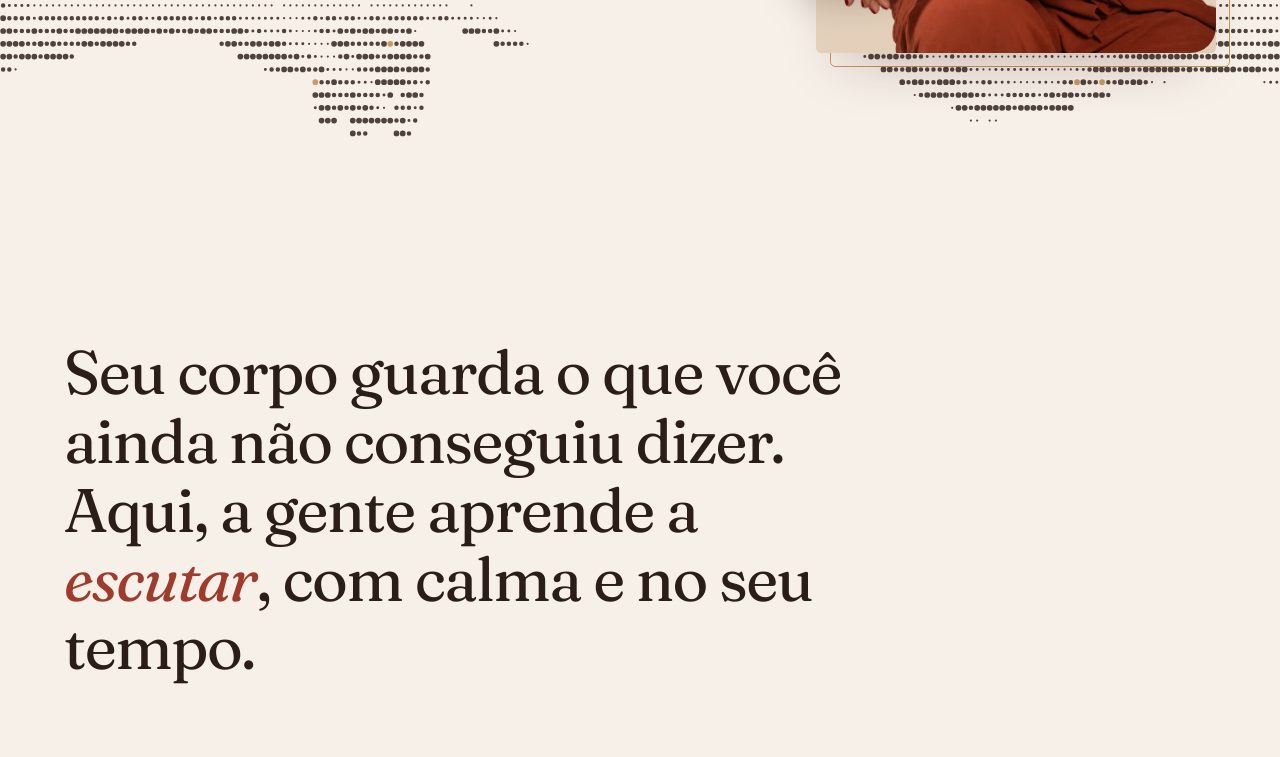
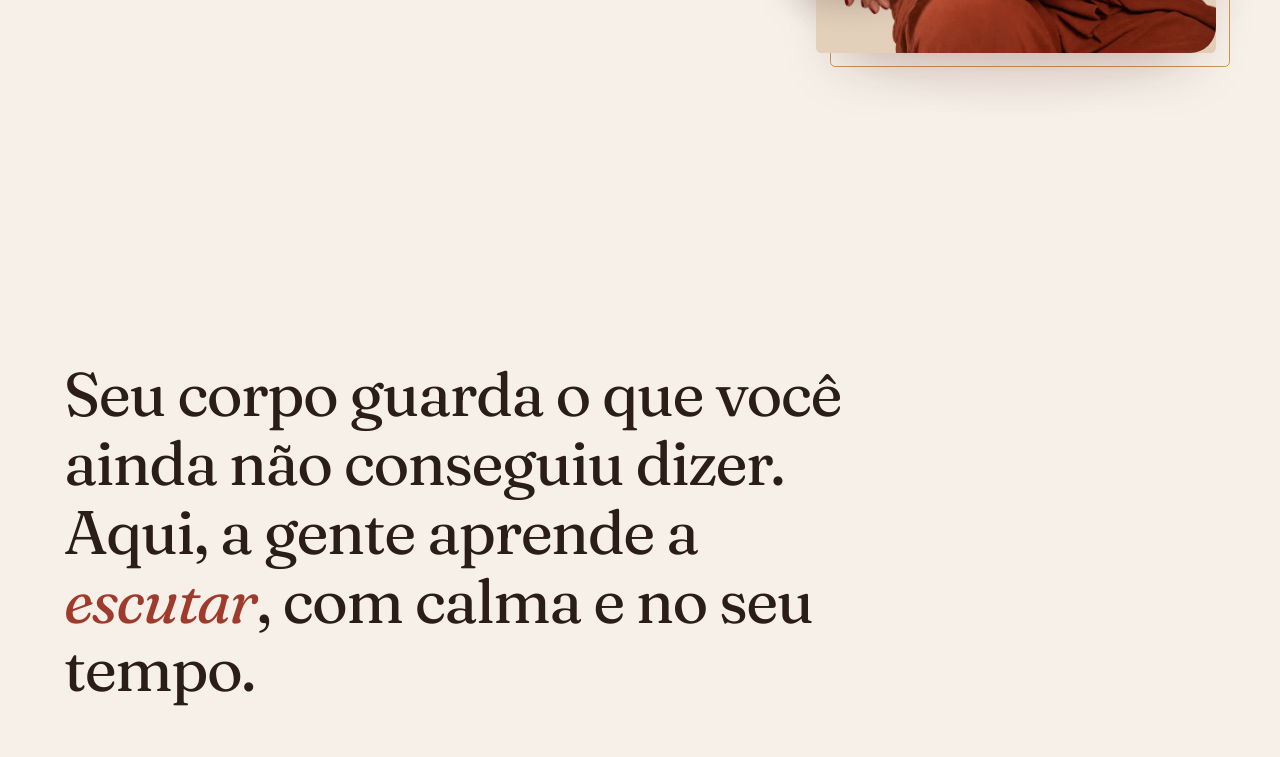
Before and after one commit to Israel-ops-cmd/site-preta-brenda, a plain HTML site: page index.html in a window 1280 px wide. Shown: the part 641-1398 px from the top of the page. Drawn offline with Linux system fonts and the light colour scheme; animation ran at ten frames a second.

Commit message:
Entrada com o nome, hero sem as mãos de pontos e novo fim de página
- Abertura curta (1x por sessão, pula com clique ou movimento reduzido)
- Hero: remove a matriz de pontos, foto sobe com aura dourada respirando
- Chamada final: foto apoiada na borda do rodapé, sem moldura
- Rodapé com fundo areia próprio e logo com espaço corrigido

Co-Authored-By: Claude Opus 5.5 <noreply@anthropic.com>
Claude-Session: https://claude.ai/code/session_01BuBshsTK7WpgeTgXzx4Arm

```diff
--- a/index.html
+++ b/index.html
@@ -106,8 +106,7 @@ h1 em,h2 em,h3 em{font-style:italic;color:var(--terracota)}
 .nav.open .burger span:nth-child(2){transform:translateY(-5px) rotate(-45deg)}
 
 /* Hero */
-.hero{position:relative;min-height:max(720px,100svh);overflow:hidden;display:flex;align-items:flex-start}
-.hero canvas{position:absolute;inset:0;width:100%;height:100%;display:block;z-index:0}
+.hero{position:relative;overflow:hidden;padding-bottom:clamp(90px,10vw,150px)}
 .hero .wrap{position:relative;z-index:2;display:grid;grid-template-columns:minmax(0,1.15fr) minmax(0,.85fr);gap:clamp(24px,5vw,80px);align-items:start;padding-top:clamp(120px,15vh,170px)}
 .hero-copy{max-width:700px}
 .hero h1{font-size:clamp(44px,5.5vw,84px);letter-spacing:-.035em;line-height:.98}
@@ -121,6 +120,10 @@ h1 em,h2 em,h3 em{font-style:italic;color:var(--terracota)}
 .hero-foto{position:relative;z-index:3;justify-self:end;width:min(100%,400px);margin-top:34px}
 .hero-foto .arco{position:relative;border-radius:999px 999px 26px 26px;aspect-ratio:4/5.4;background:linear-gradient(170deg,#EFE4D6 10%,#E2CDB6);box-shadow:0 30px 60px -30px rgba(74,26,23,.35)}
 .hero-foto .arco img{position:absolute;left:0;bottom:0;width:100%;height:auto;clip-path:inset(-40% 0 0 0 round 0 0 26px 26px)}
+.hero-foto::after{content:"";position:absolute;left:-30%;right:-30%;top:-8%;bottom:-14%;z-index:-2;background:radial-gradient(closest-side,rgba(200,149,90,.30),rgba(158,59,44,.10) 55%,rgba(246,240,232,0));animation:aura 9s ease-in-out infinite;pointer-events:none}
+@keyframes aura{0%,100%{transform:scale(.94);opacity:.75}50%{transform:scale(1.06);opacity:1}}
+.hero-foto .arco img{animation:sobe 1.4s var(--ease) .2s both}
+@keyframes sobe{from{opacity:0;transform:translateY(28px)}to{opacity:1;transform:none}}
 .hero-foto::before{content:"";position:absolute;inset:14px -14px -14px 14px;border:1px solid var(--mel);border-radius:999px 999px 26px 26px;z-index:-1}
 .selo{position:absolute;left:-34px;bottom:56px;background:var(--areia);border-radius:20px;padding:14px 18px;box-shadow:0 18px 40px -20px rgba(43,29,24,.35);font-size:13px;line-height:1.35;color:var(--cacau)}
 .selo strong{display:block;font-family:var(--serif);font-size:30px;font-weight:500;line-height:1;color:var(--terracota)}
@@ -273,14 +276,16 @@ h1 em,h2 em,h3 em{font-style:italic;color:var(--terracota)}
 .final h2.on .rw>span{transform:none}
 .final p{margin-top:26px;font-size:18px;max-width:42ch}
 .final .btn{margin-top:38px}
-.final-foto{position:relative;border-radius:999px 999px 26px 26px;aspect-ratio:3/4;max-width:380px;justify-self:end;width:100%;margin-top:60px;background:radial-gradient(120% 90% at 50% 25%,rgba(233,180,140,.30),rgba(255,248,241,.05) 70%)}
-.final-foto::before{content:"";position:absolute;inset:14px -14px -14px 14px;border:1px solid rgba(200,149,90,.7);border-radius:999px 999px 26px 26px;pointer-events:none}
-.final-foto img{position:absolute;left:0;bottom:0;width:100%;height:auto;clip-path:inset(-40% 0 0 0 round 0 0 26px 26px)}
+.final-grid{align-items:end}
+.final-grid>div:first-child{align-self:center}
+.final-foto{position:relative;max-width:420px;justify-self:end;width:100%;margin-bottom:calc(-1*clamp(88px,12vw,168px))}
+.final-foto::before{content:"";position:absolute;left:-12%;right:-12%;top:8%;bottom:0;background:radial-gradient(closest-side,rgba(233,180,140,.32),rgba(233,180,140,0));animation:aura 9s ease-in-out infinite;pointer-events:none}
+.final-foto img{position:relative;display:block;width:100%;height:auto}
 
 /* Rodapé */
-.rodape{padding:56px 0 110px;border-top:1px solid rgba(43,29,24,.12);font-size:15px}
+.rodape{position:relative;padding:56px 0 110px;font-size:15px;background:var(--areia);color:var(--texto)}
 .rodape .wrap{display:flex;flex-wrap:wrap;justify-content:space-between;gap:28px}
-.rodape .logo{font-size:30px}
+.rodape .logo{font-size:30px;display:inline-block}
 .rodape ul{list-style:none;display:flex;flex-wrap:wrap;gap:8px 28px}
 .rodape a{text-decoration:none;display:inline-flex;align-items:center;min-height:44px}
 .rodape a:hover{color:var(--terracota)}
@@ -325,7 +330,7 @@ h1 em,h2 em,h3 em{font-style:italic;color:var(--terracota)}
   .nav.open .menu{opacity:1;visibility:visible}
   .burger{display:block}
   .hero .wrap{grid-template-columns:1fr;padding-top:118px;gap:44px}
-  .hero{min-height:auto;padding-bottom:min(50vw,280px)}
+  .hero{padding-bottom:72px}
   .hero-foto{justify-self:start;width:min(78%,340px);margin-left:14px}
   .selo{left:auto;right:-26px;bottom:34px}
   .dif-grid,.sobre-grid,.faq-grid,.local-grid,.final-grid{grid-template-columns:1fr}
@@ -353,6 +358,23 @@ h1 em,h2 em,h3 em{font-style:italic;color:var(--terracota)}
   .zap{width:56px;height:56px}
   .rodape{padding-bottom:100px}
 }
+/* Entrada */
+#intro{display:none}
+.intro #intro{display:grid;place-items:center;position:fixed;inset:0;z-index:300;background:var(--vinho);color:#FFF8F1;animation:introSai .95s var(--ease) 1.65s forwards}
+.intro{overflow:hidden}
+#intro .marca{text-align:center}
+#intro .nome{font-family:var(--serif);font-size:clamp(44px,8vw,96px);font-weight:400;letter-spacing:-.03em;line-height:1.05;display:flex;gap:.25em;justify-content:center}
+#intro .nome span{display:block;overflow:hidden;padding-bottom:.08em}
+#intro .nome i{display:block;font-style:normal;transform:translateY(105%);animation:introSobe 1s var(--ease) .15s forwards}
+#intro .nome span+span i{font-style:italic;color:#E9B48C;animation-delay:.3s}
+#intro .fio{display:block;height:1px;width:140px;margin:22px auto 0;background:var(--mel);transform:scaleX(0);animation:introFio .9s var(--ease) .7s forwards}
+#intro .sub{margin-top:16px;font-size:12px;letter-spacing:.32em;text-transform:uppercase;color:#E9CDB3;opacity:0;animation:introFade .8s ease .95s forwards}
+@keyframes introSobe{to{transform:none}}
+@keyframes introFio{to{transform:scaleX(1)}}
+@keyframes introFade{to{opacity:1}}
+@keyframes introSai{to{clip-path:inset(0 0 100% 0)}}
+#intro{clip-path:inset(0 0 0 0)}
+.intro .hero-foto .arco img{animation-delay:1.9s}
 @media (prefers-reduced-motion:reduce){
   *,*::before,*::after{animation:none!important;transition:none!important}
   .js .rv,.js .blur{opacity:1;transform:none;filter:none}
@@ -365,6 +387,8 @@ h1 em,h2 em,h3 em{font-style:italic;color:var(--terracota)}
 </style>
 </head>
 <body>
+<script>(function(){try{if(window.matchMedia("(prefers-reduced-motion: reduce)").matches||sessionStorage.getItem("pbIntro"))return;sessionStorage.setItem("pbIntro","1");}catch(e){}var d=document.documentElement;d.classList.add("intro");function fim(){d.classList.remove("intro");}setTimeout(fim,2700);document.addEventListener("click",fim,{once:true});})();</script>
+<div id="intro" aria-hidden="true"><div class="marca"><div class="nome"><span><i>Preta</i></span><span><i>Brenda</i></span></div><span class="fio"></span><p class="sub">Terapia tântrica · Natal</p></div></div>
 <a class="skip" href="#conteudo">Pular para o conteúdo</a>
 
 <header class="nav" id="nav">
@@ -387,7 +411,6 @@ h1 em,h2 em,h3 em{font-style:italic;color:var(--terracota)}
 <main id="conteudo">
 
 <section class="hero" id="topo" data-bg="#F6F0E8">
-  <canvas id="dots" aria-hidden="true"></canvas>
   <div class="wrap">
     <div class="hero-copy" id="heroCopy">
       <h1><span class="l1">Menos ansiedade,</span><span class="l2">mais <em>você</em> no seu corpo.</span></h1>
@@ -738,112 +761,6 @@ h1 em,h2 em,h3 em{font-style:italic;color:var(--terracota)}
     }); });
   }
 
-  /* ===== Hero: mãos em matriz de pontos ===== */
-  var cv=document.getElementById("dots"), hero=document.querySelector(".hero");
-  var ctx=cv.getContext("2d");
-  var SRC={LA:[0,.06,.47,.40],RA:[.53,.06,.47,.40],LB:[0,.55,.47,.40],RB:[.53,.55,.47,.40]};
-  var tiles={}, pronto=false;
-  var W=0,H=0,DPR=1,step=7,rowStep=14,cols=0,rows=0,R=3,seeds=null,fA,fB,cA,cB,quiet=[],retrato=false,mobile=false;
-  var LOOP=26, LEVELS=[0,.26,.52,.78,1];
-  var INK="rgba(43,29,24,.82)", GOLD="rgba(200,149,90,.95)";
-  function fract(x){ return x-Math.floor(x); }
-  function hash(a,b){ return fract(Math.sin(a*127.1+b*311.7)*43758.5453); }
-  function smooth(a,b,x){ var t=Math.max(0,Math.min(1,(x-a)/(b-a))); return t*t*(3-2*t); }
-  function mixAt(t,on,off,dur){ return smooth(on,on+dur,t)*(1-smooth(off,off+dur,t)); }
-
-  var img=new Image();
-  img.onload=function(){
-    for(var k in SRC){ var s=SRC[k], sw=s[2]*img.naturalWidth, sh=s[3]*img.naturalHeight;
-      var c=document.createElement("canvas"); c.width=420; c.height=Math.round(420*sh/sw);
-      var x=c.getContext("2d"); x.imageSmoothingQuality="high";
-      x.drawImage(img, s[0]*img.naturalWidth, s[1]*img.naturalHeight, sw, sh, 0, 0, c.width, c.height); tiles[k]=c; }
-    pronto=true; medir(); if(RM) render(0); else iniciar();
-  };
-  img.src="assets/hero/maos.webp";
-
-  function medir(){
-    var r=hero.getBoundingClientRect(); W=r.width; H=r.height;
-    DPR=Math.min(2, window.devicePixelRatio||1); mobile=W<=860; retrato=H>W;
-    cv.width=Math.round(W*DPR); cv.height=Math.round(H*DPR);
-    step= mobile? Math.max(6, W/70) : Math.max(5, W/205);
-    rowStep=step*2.05; cols=Math.ceil(W/step); rows=Math.ceil(H/rowStep); R=step*.46;
-    seeds=new Float32Array(cols*rows);
-    for(var j=0;j<rows;j++) for(var i=0;i<cols;i++) seeds[j*cols+i]=.55*hash(i,j)+.45*hash(j*3.1,7.7);
-    fA=document.createElement("canvas"); fB=document.createElement("canvas");
-    fA.width=fB.width=cols; fA.height=fB.height=rows;
-    cA=fA.getContext("2d",{willReadFrequently:true}); cB=fB.getContext("2d",{willReadFrequently:true});
-    quiet=[];
-    [document.getElementById("heroCopy")].forEach(function(el){
-      var b=el.getBoundingClientRect(); quiet.push({x:b.left-r.left, y:b.top-r.top, w:b.width, h:b.height});
-    });
-  }
-
-  function desenharMao(c,tile,esquerda,t){
-    var ph=esquerda?0:Math.PI, a=2*Math.PI*t/LOOP;
-    var hw= mobile? W*.62 : W*.46;
-    var hh=hw*(.40*1520)/(.47*2688);
-    var cy= mobile? H-hh*.55 : H*.835;
-    var reach=(.035*Math.sin(a+ph)+.012*Math.sin(2*a+1.3+ph))*W;
-    var sc=1+.07*Math.sin(a+.9+ph);
-    var rot=(esquerda?1:-1)*.045*Math.sin(a+2.1+ph);
-    var x= esquerda? reach-W*.045 : W-hw+W*.045-reach;
-    var px= esquerda?0:W;
-    c.save(); c.scale(cols/W, rows/H); c.translate(px,cy); c.rotate(rot); c.scale(sc,sc); c.translate(-px,-cy);
-    c.drawImage(tile, x, cy-hh/2, hw, hh); c.restore();
-  }
-
-  function zonaQuieta(x,y){
-    var f=1;
-    for(var q=0;q<quiet.length;q++){ var z=quiet[q], m=26;
-      var dx=Math.max(z.x-m-x, 0, x-(z.x+z.w+m)), dy=Math.max(z.y-m-y, 0, y-(z.y+z.h+m));
-      var d=Math.sqrt(dx*dx+dy*dy); f*=smooth(0,46,d); }
-    return f;
-  }
-
-  function render(tt){
-    if(!pronto) return;
-    var t=((tt%LOOP)+LOOP)%LOOP;
-    cA.fillStyle="#fff"; cA.fillRect(0,0,cols,rows); cB.fillStyle="#fff"; cB.fillRect(0,0,cols,rows);
-    desenharMao(cA,tiles.LA,true,t); desenharMao(cA,tiles.RA,false,t);
-    desenharMao(cB,tiles.LB,true,t); desenharMao(cB,tiles.RB,false,t);
-    var dA=cA.getImageData(0,0,cols,rows).data, dB=cB.getImageData(0,0,cols,rows).data;
-    var mL=mixAt(t,8,18.5,2.4), mR=mixAt(t,3,13.5,2.4);
-    ctx.setTransform(DPR,0,0,DPR,0,0); ctx.clearRect(0,0,W,H);
-    var tinta=new Path2D(), ouro=new Path2D();
-    var meio=cols/2;
-    for(var j=0;j<rows;j++){
-      var cyD=(j+.5)*rowStep;
-      for(var i=0;i<cols;i++){
-        var idx=j*cols+i, seed=seeds[idx];
-        var m= i<meio? mL : mR;
-        var useB= seed<m;
-        var lum=(useB?dB:dA)[idx*4]/255;
-        var v=Math.max(0,Math.min(1,(1-lum-.16)/.42));
-        if(v<=0) continue;
-        if(m>.001 && m<.999){ var ds=Math.abs(seed-m); if(ds<.12) v*=ds/.12; }
-        v*=.9+.1*Math.sin(tt*2+seed*40);
-        var cxN=Math.abs((i+.5)/cols-.5); v*=smooth(.035,.11,cxN);
-        var cxD=(i+.5)*step;
-        v*=zonaQuieta(cxD,cyD);
-        var lvl=0; for(var L=LEVELS.length-1;L>0;L--){ if(v>=LEVELS[L]-.13){ lvl=L; break; } }
-        if(!lvl) continue;
-        var rad= lvl===1? R*.38 : R*LEVELS[lvl];
-        var p=(lvl===4 && seed>.88)? ouro : tinta;
-        p.moveTo(cxD+rad,cyD); p.arc(cxD,cyD,rad,0,6.2832);
-      }
-    }
-    ctx.fillStyle=INK; ctx.fill(tinta); ctx.fillStyle=GOLD; ctx.fill(ouro);
-  }
-  window.__render=render;
-
-  var raf=0, t0=0, visivel=true;
-  function quadro(now){ if(!t0) t0=now; render((now-t0)/1000); raf=requestAnimationFrame(quadro); }
-  function iniciar(){ if(!raf && visivel && !document.hidden) raf=requestAnimationFrame(quadro); }
-  function parar(){ cancelAnimationFrame(raf); raf=0; }
-  new IntersectionObserver(function(es){ visivel=es[0].isIntersecting; if(RM) return; visivel?iniciar():parar(); }).observe(hero);
-  document.addEventListener("visibilitychange", function(){ if(RM) return; document.hidden?parar():iniciar(); });
-  var rz; window.addEventListener("resize", function(){ clearTimeout(rz); rz=setTimeout(function(){ if(!pronto) return; medir(); if(RM) render(0); }, 150); });
-  if(document.fonts && document.fonts.ready) document.fonts.ready.then(function(){ if(pronto){ medir(); if(RM) render(0); } });
 })();
 </script>
 </body>
```
Also changed, not shown: assets/hero/maos.webp (deleted), 1 other file.
